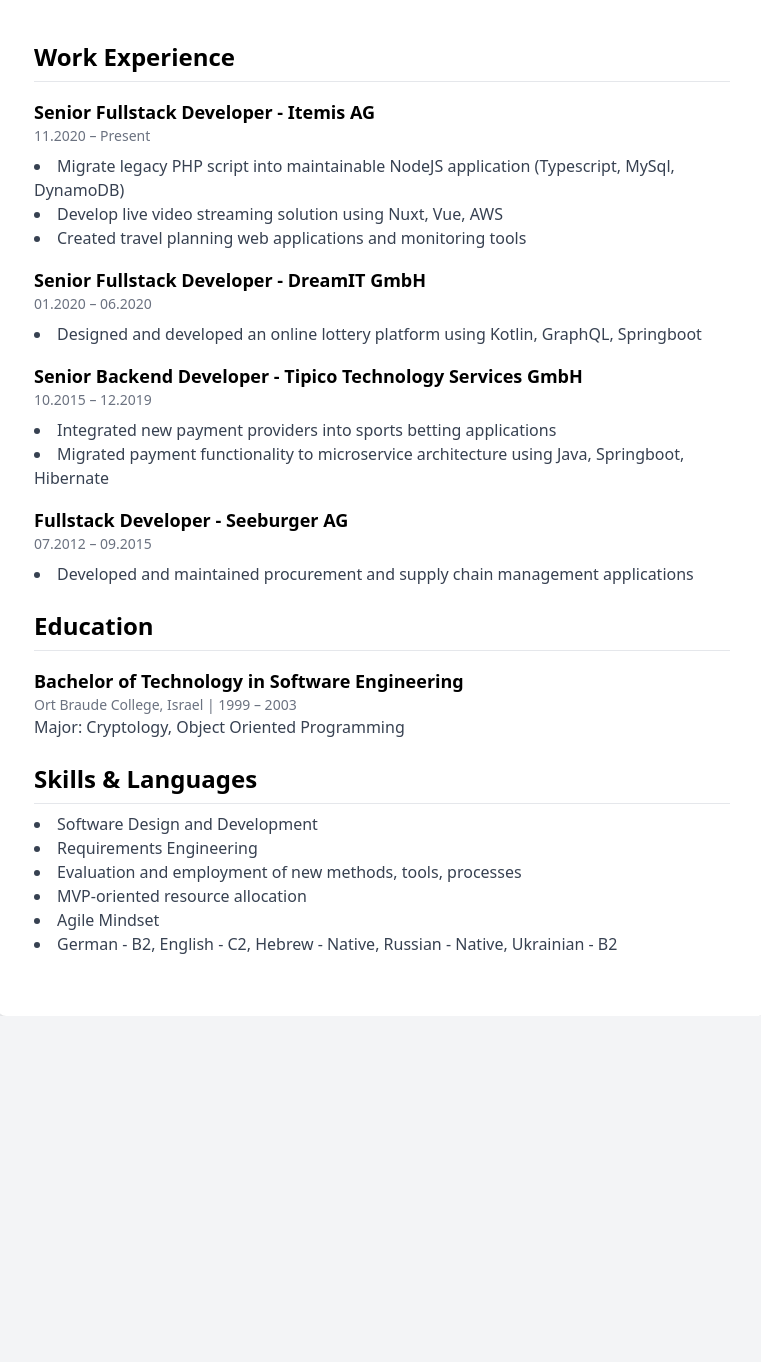
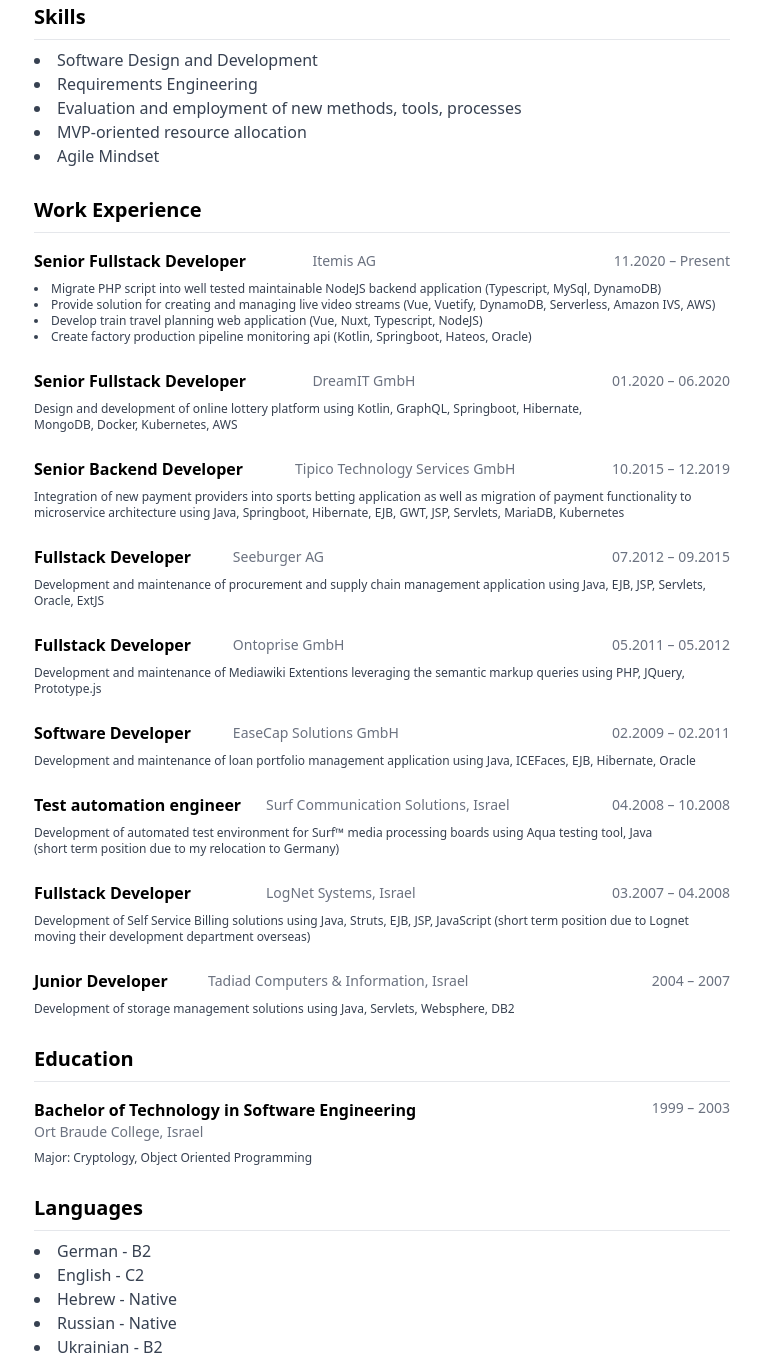
Before and after one commit to dmitry-rizhikov/dmitry-rizhikov.github.io, a plain HTML site: page index.html in a window 1280 px wide. Shown: the part 189-1551 px from the top of the page, without its empty margins (258-1019 px from the left). Before the commit the page ends 1205 px from the top, so only its background shows below. Drawn offline with nearby package versions, Linux system fonts and the light colour scheme.

Commit message:
add more content

```diff
--- a/index.html
+++ b/index.html
@@ -1,79 +1,148 @@
 <!DOCTYPE html>
 <html lang="en">
+
 <head>
     <meta charset="UTF-8">
     <meta name="viewport" content="width=device-width, initial-scale=1.0">
     <title>Dmitry Rizhikov - Resume</title>
     <script src="https://cdn.tailwindcss.com"></script>
 </head>
+
 <body class="bg-gray-100">
-    <div class="max-w-3xl mx-auto bg-white shadow-lg rounded-lg p-9">
-        <header class="mb-16 px-5 grid grid-cols-4 gap-12 border">
-            <img src="./cv.jpg" class="w-40 rounded-full aspect-square"/>
+    <div class="max-w-3xl mx-auto bg-white shadow-lg rounded-lg p-9 grid grid-cols-1 gap-7">
+        <header class="px-5 grid grid-cols-4 gap-12">
+            <img src="./cv.jpg" class="w-40 rounded-full aspect-square" />
             <div class="text-sm text-gray-500 col-span-3">
                 <h1 class="text-4xl font-bold">Dmitry Rizhikov</h1>
-                <p class="text-xl font-bold text-gray-600">Fullstack Developer</p>
+                <p class="text-xl font-bold text-gray-600">Senior Fullstack Developer</p>
                 <p>+4917631662063</p>
-                <p>dmitry.rizhikov@gmail.com</p>
-                <p><a href="https://www.linkedin.com/in/dmitryrizhikov" class="text-blue-500">https://www.linkedin.com/in/dmitryrizhikov</a></p>
+                <p><a href="mailto:dmitry.rizhikov@gmail.com">dmitry.rizhikov@gmail.com</a></p>
+                <p><a href="https://www.linkedin.com/in/dmitryrizhikov"
+                        class="text-blue-500">https://www.linkedin.com/in/dmitryrizhikov</a></p>
             </div>
         </header>
-
-        <section class="mb-6">
-            <h2 class="text-2xl font-semibold border-b pb-2">Work Experience</h2>
-            <div class="mt-4 grid">
-                <h3 class="text-lg font-semibold">Senior Fullstack Developer - Itemis AG</h3>
-                <p class="text-sm text-gray-500">11.2020 – Present</p>
-                <ul class="list-disc list-inside text-gray-700 mt-2">
-                    <li>Migrate legacy PHP script into maintainable NodeJS application (Typescript, MySql, DynamoDB)</li>
-                    <li>Develop live video streaming solution using Nuxt, Vue, AWS</li>
-                    <li>Created travel planning web applications and monitoring tools</li>
-                </ul>
-            </div>
-            <div class="mt-4">
-                <h3 class="text-lg font-semibold">Senior Fullstack Developer - DreamIT GmbH</h3>
-                <p class="text-sm text-gray-500">01.2020 – 06.2020</p>
-                <ul class="list-disc list-inside text-gray-700 mt-2">
-                    <li>Designed and developed an online lottery platform using Kotlin, GraphQL, Springboot</li>
-                </ul>
-            </div>
-            <div class="mt-4">
-                <h3 class="text-lg font-semibold">Senior Backend Developer - Tipico Technology Services GmbH</h3>
-                <p class="text-sm text-gray-500">10.2015 – 12.2019</p>
-                <ul class="list-disc list-inside text-gray-700 mt-2">
-                    <li>Integrated new payment providers into sports betting applications</li>
-                    <li>Migrated payment functionality to microservice architecture using Java, Springboot, Hibernate</li>
-                </ul>
-            </div>
-            <div class="mt-4">
-                <h3 class="text-lg font-semibold">Fullstack Developer - Seeburger AG</h3>
-                <p class="text-sm text-gray-500">07.2012 – 09.2015</p>
-                <ul class="list-disc list-inside text-gray-700 mt-2">
-                    <li>Developed and maintained procurement and supply chain management applications</li>
-                </ul>
-            </div>
-        </section>
-
-        <section class="mb-6">
-            <h2 class="text-2xl font-semibold border-b pb-2">Education</h2>
-            <div class="mt-4">
-                <h3 class="text-lg font-semibold">Bachelor of Technology in Software Engineering</h3>
-                <p class="text-sm text-gray-500">Ort Braude College, Israel | 1999 – 2003</p>
-                <p class="text-gray-700">Major: Cryptology, Object Oriented Programming</p>
-            </div>
-        </section>
-
-        <section class="mb-6">
-            <h2 class="text-2xl font-semibold border-b pb-2">Skills & Languages</h2>
+        <section>
+            <h2 class="text-xl font-semibold border-b pb-2">Skills</h2>
             <ul class="list-disc list-inside text-gray-700 mt-2">
                 <li>Software Design and Development</li>
                 <li>Requirements Engineering</li>
                 <li>Evaluation and employment of new methods, tools, processes</li>
                 <li>MVP-oriented resource allocation</li>
                 <li>Agile Mindset</li>
-                <li>German - B2, English - C2, Hebrew - Native, Russian - Native, Ukrainian - B2</li>
+
+            </ul>
+        </section>
+        <section>
+            <h2 class="text-xl font-semibold border-b pb-2">Work Experience</h2>
+            <div class="grid grid-cols-1 gap-2">
+                <div class="mt-4 grid grid-cols-5 items-center">
+                    <h3 class="font-semibold col-span-2">Senior Fullstack Developer</h3>
+                    <p class="text-sm text-gray-500 col-span-2">Itemis AG</p>
+                    <p class="text-sm text-gray-500 text-right">11.2020 – Present</p>
+                    <ul class="list-disc list-inside text-gray-700 mt-2 col-span-5 text-xs">
+                        <li>Migrate PHP script into well tested maintainable NodeJS backend application (Typescript, MySql, DynamoDB)
+                        </li>
+                        <li>Provide solution for creating and managing live video streams (Vue, Vuetify, DynamoDB, Serverless, Amazon IVS, AWS)</li>
+                        <li>Develop train travel planning web application (Vue, Nuxt, Typescript, NodeJS)</li>
+                        <li>Create factory production pipeline monitoring api (Kotlin, Springboot, Hateos, Oracle)</li>
+                    </ul>
+                </div>
+                <div class="mt-4 grid grid-cols-5 items-center">
+                    <h3 class="font-semibold col-span-2">Senior Fullstack Developer</h3>
+                    <p class="text-sm text-gray-500 col-span-2">DreamIT GmbH</p>
+                    <p class="text-sm text-gray-500 text-right">01.2020 – 06.2020</p>
+                    <ul class="list-inside text-gray-700 mt-2 col-span-4 text-xs">
+                        <li>Design and development of online lottery platform using Kotlin, GraphQL, Springboot,
+                            Hibernate,
+                            MongoDB, Docker, Kubernetes, AWS</li>
+                    </ul>
+                </div>
+                <div class="mt-4 grid grid-cols-8 items-center">
+                    <h3 class="font-semibold col-span-3">Senior Backend Developer</h3>
+                    <p class="text-sm text-gray-500 col-span-3">Tipico Technology Services GmbH</p>
+                    <p class="text-sm text-gray-500 text-right col-span-2">10.2015 – 12.2019</p>
+                    <ul class="list-inside text-gray-700 mt-2 col-span-8 text-xs">
+                        <li>Integration of new payment providers into sports betting application as well as migration of
+                            payment
+                            functionality to microservice architecture using Java, Springboot, Hibernate, EJB, GWT, JSP,
+                            Servlets, MariaDB, Kubernetes</li>
+                    </ul>
+                </div>
+                <div class="mt-4 grid grid-cols-7 items-center">
+                    <h3 class="font-semibold col-span-2">Fullstack Developer</h3>
+                    <p class="text-sm text-gray-500 col-span-3">Seeburger AG</p>
+                    <p class="text-sm text-gray-500 text-right col-span-2">07.2012 – 09.2015</p>
+                    <ul class="list-inside text-gray-700 mt-2 col-span-7 text-xs">
+                        <li>Development and maintenance of procurement and supply chain management application using
+                            Java, EJB, JSP, Servlets, Oracle, ExtJS </li>
+                    </ul>
+                </div>
+                <div class="mt-4 grid grid-cols-7 items-center">
+                    <h3 class="font-semibold col-span-2">Fullstack Developer</h3>
+                    <p class="text-sm text-gray-500 col-span-3">Ontoprise GmbH</p>
+                    <p class="text-sm text-gray-500 text-right col-span-2">05.2011 – 05.2012</p>
+                    <ul class="list-inside text-gray-700 mt-2 col-span-7 text-xs">
+                        <li>Development and maintenance of Mediawiki Extentions leveraging the semantic markup queries
+                            using PHP, JQuery, Prototype.js</li>
+                    </ul>
+                </div>
+                <div class="mt-4 grid grid-cols-7 items-center">
+                    <h3 class="font-semibold col-span-2">Software Developer</h3>
+                    <p class="text-sm text-gray-500 col-span-3">EaseCap Solutions GmbH</p>
+                    <p class="text-sm text-gray-500 text-right col-span-2">02.2009 – 02.2011</p>
+                    <ul class="list-inside text-gray-700 mt-2 col-span-7 text-xs">
+                        <li>Development and maintenance of loan portfolio management application using Java, ICEFaces,
+                            EJB, Hibernate, Oracle</li>
+                    </ul>
+                </div>
+                <div class="mt-4 grid grid-cols-9 items-center">
+                    <h3 class="font-semibold col-span-3">Test automation engineer</h3>
+                    <p class="text-sm text-gray-500 col-span-4">Surf Communication Solutions, Israel</p>
+                    <p class="text-sm text-gray-500 text-right col-span-2">04.2008 – 10.2008</p>
+                    <ul class="list-inside text-gray-700 mt-2 col-span-8 text-xs">
+                        <li>Development of automated test environment for Surf&trade; media processing boards using
+                            Aqua testing tool, Java (short term position due to my relocation to Germany)</li>
+                    </ul>
+                </div>
+                <div class="mt-4 grid grid-cols-6 items-center">
+                    <h3 class="font-semibold col-span-2">Fullstack Developer</h3>
+                    <p class="text-sm text-gray-500 col-span-2">LogNet Systems, Israel</p>
+                    <p class="text-sm text-gray-500 text-right col-span-2">03.2007 – 04.2008</p>
+                    <ul class="list-inside text-gray-700 mt-2 col-span-6 text-xs">
+                        <li>Development of Self Service Billing solutions using Java, Struts, EJB, JSP, JavaScript
+                            (short term position due to Lognet moving their development department overseas)</li>
+                    </ul>
+                </div>
+                <div class="mt-4 grid grid-cols-4 items-center">
+                    <h3 class="font-semibold">Junior Developer</h3>
+                    <p class="text-sm text-gray-500 col-span-2">Tadiad Computers & Information, Israel</p>
+                    <p class="text-sm text-gray-500 text-right">2004 – 2007</p>
+                    <ul class="list-inside text-gray-700 mt-2 col-span-4 text-xs">
+                        <li>Development of storage management solutions using Java, Servlets, Websphere, DB2</li>
+                    </ul>
+                </div>
+            </div>
+        </section>
+        <section>
+            <h2 class="text-xl font-semibold border-b pb-2">Education</h2>
+            <div class="mt-4 grid grid-cols-4">
+                <h3 class="font-semibold col-span-3">Bachelor of Technology in Software Engineering</h3>
+                <p class="text-sm text-gray-500 text-right">1999 – 2003</p>
+                <p class="text-sm text-gray-500 col-span-4">Ort Braude College, Israel</p>
+                <p class="text-gray-700 col-span-4 mt-2 text-xs">Major: Cryptology, Object Oriented Programming</p>
+            </div>
+        </section>
+        <section>
+            <h2 class="text-xl font-semibold border-b pb-2">Languages</h2>
+            <ul class="list-disc list-inside text-gray-700 mt-2">
+                <li>German - B2</li>
+                <li>English - C2</li>
+                <li>Hebrew - Native</li>
+                <li>Russian - Native</li>
+                <li>Ukrainian - B2</li>
             </ul>
         </section>
     </div>
 </body>
+
 </html>
```
